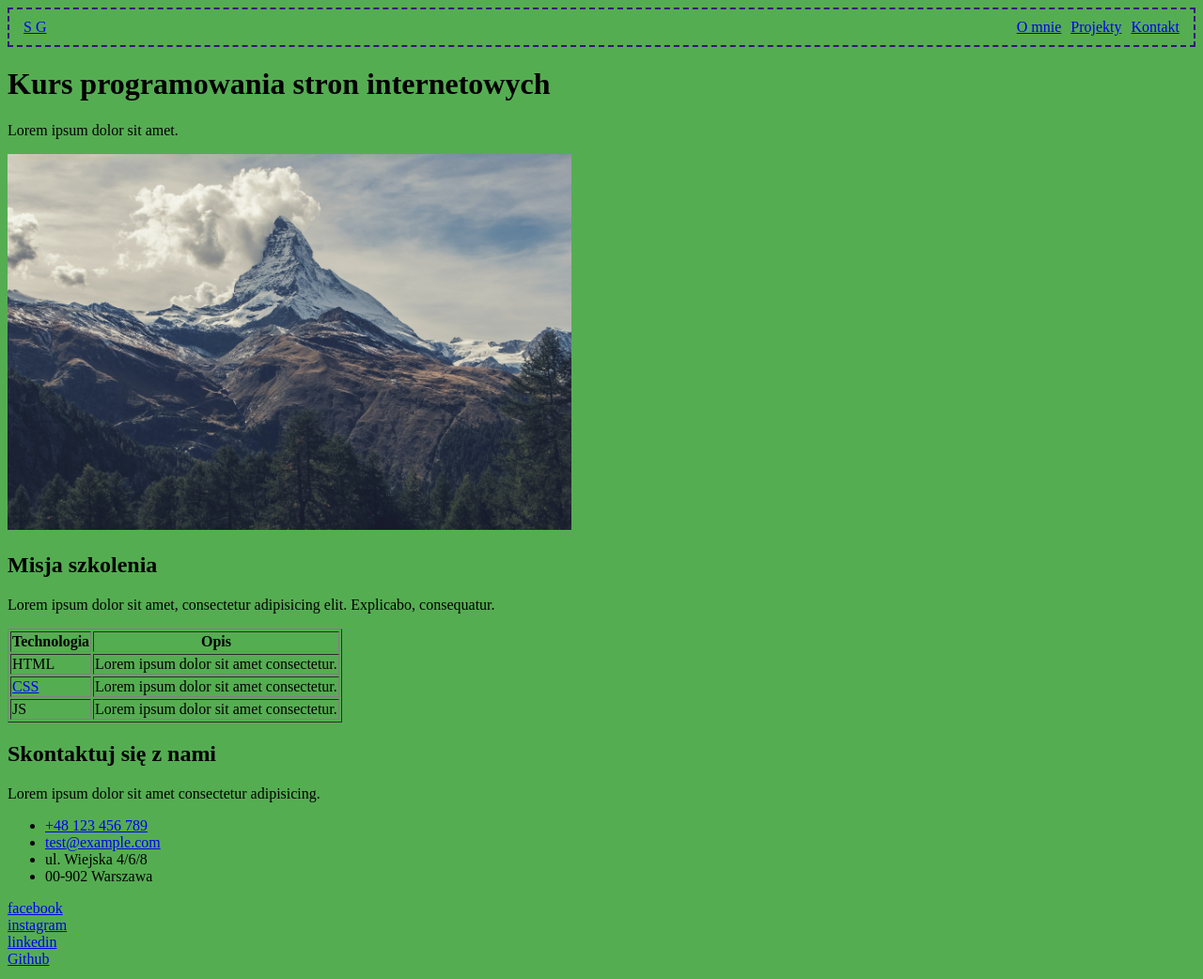
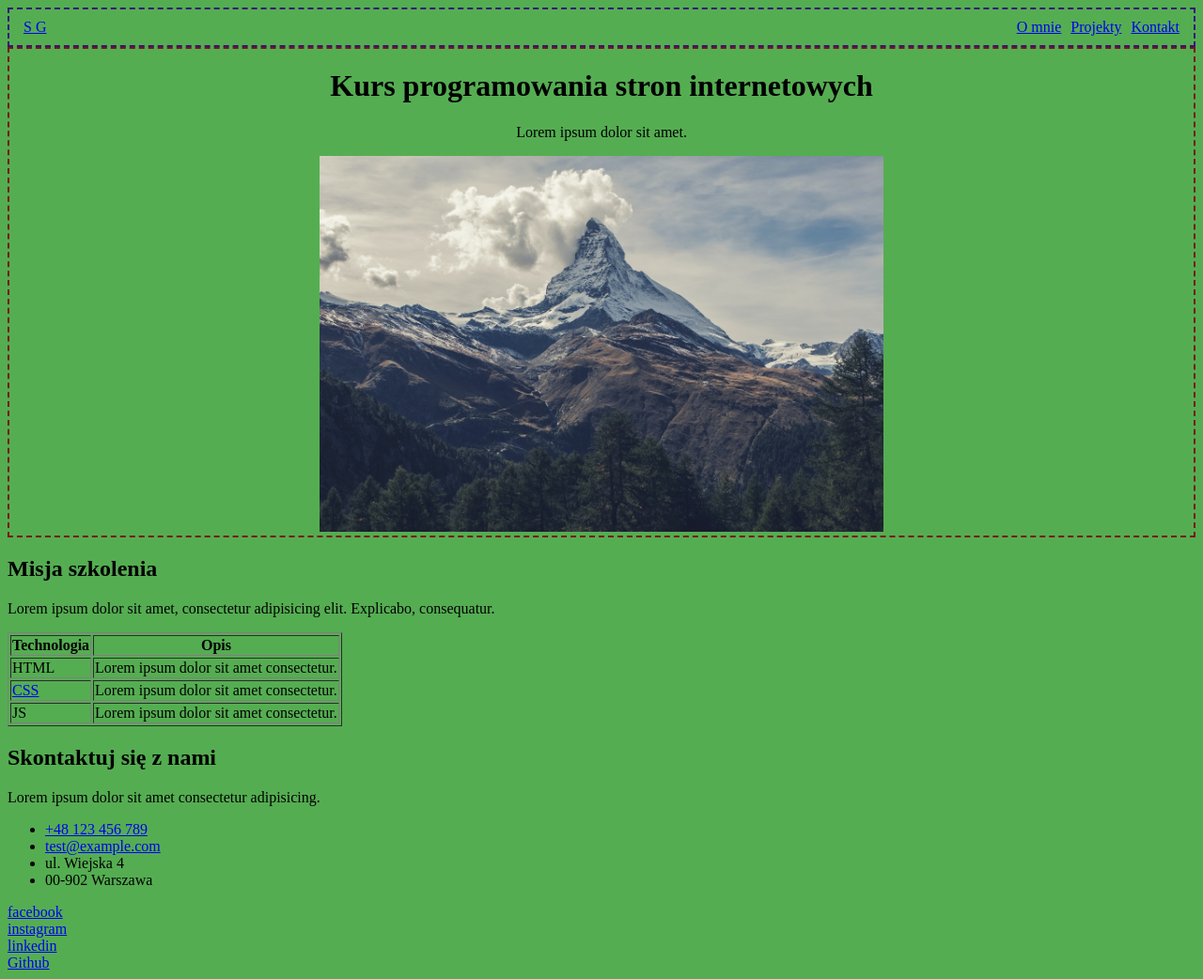
Before and after one commit to gradseb/gradseb.github.io, a plain HTML site: page index.html in a window 1280 px wide. Shown: the whole page at 94% size. Drawn offline with Linux system fonts and the light colour scheme.

Commit message:
css header

```diff
--- a/index.html
+++ b/index.html
@@ -24,7 +24,7 @@ align-items: center; oś Y na stronie -->
         </ul>
     </nav>
 
-    <header>
+    <header class="headerBody">
         <h1>Kurs programowania stron internetowych</h1>
         <p>Lorem ipsum dolor sit amet.</p>
         <img src="./zdjecia/32a.jpg" alt="Góry" width="600px">
@@ -76,7 +76,7 @@ align-items: center; oś Y na stronie -->
     <ul>
         <li><a href="tel: +48123456789">+48 123 456 789</a></li>
         <li><a href="mailto:test@example.com">test@example.com</a></li>
-        <li>ul. Wiejska 4/6/8</li>
+        <li>ul. Wiejska 4</li>
         <li>00-902 Warszawa</li>
     </ul>
 </article>
--- a/style.css
+++ b/style.css
@@ -23,6 +23,14 @@ nav{
 /* wybierz tylko te li, które mają wśród prdzodków .navUl */
 .navUl li{
     margin-left:10px;
+}
 
+.headerBody{
+    border: 2px dashed rgb(119, 22, 22);
+    text-align: center;
 
 }
+img{
+    max-width: 100%;
+
+}
```
